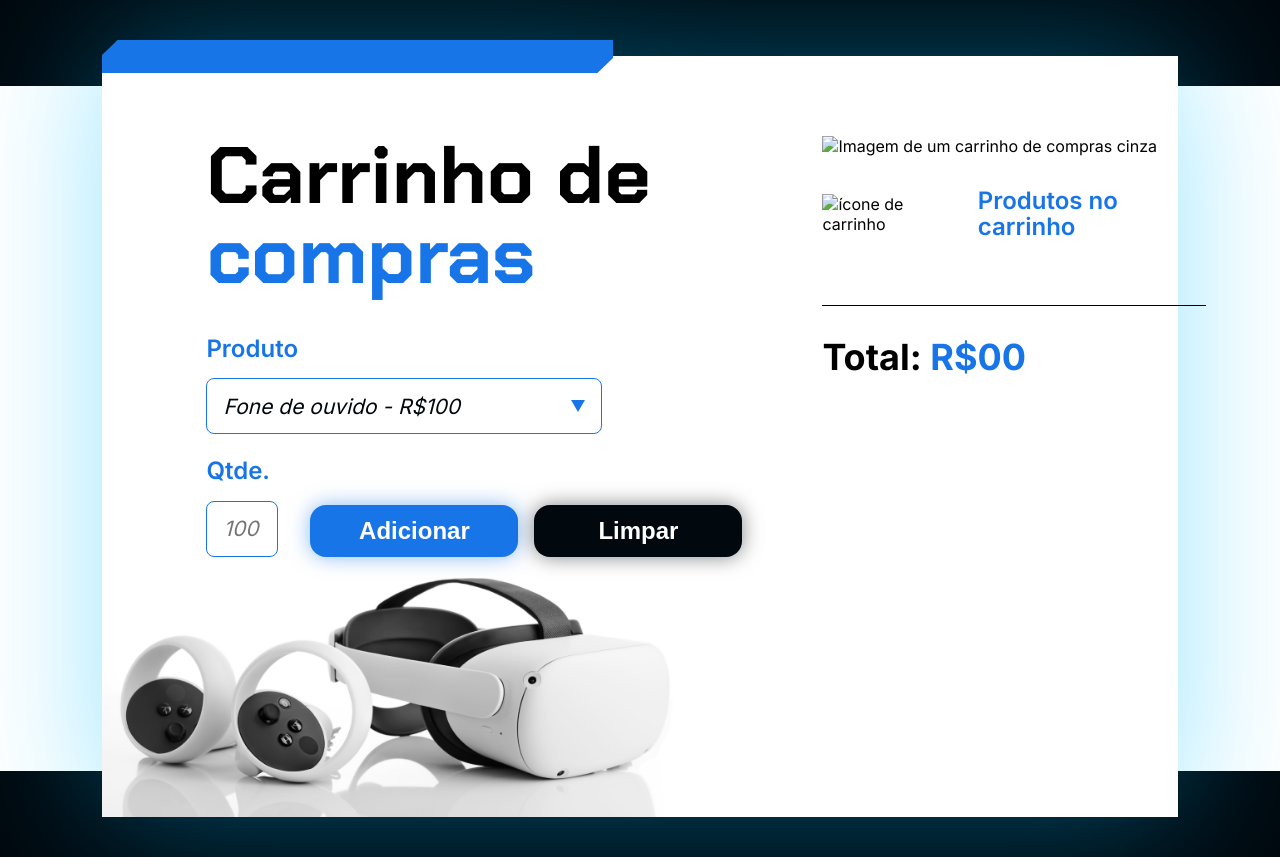
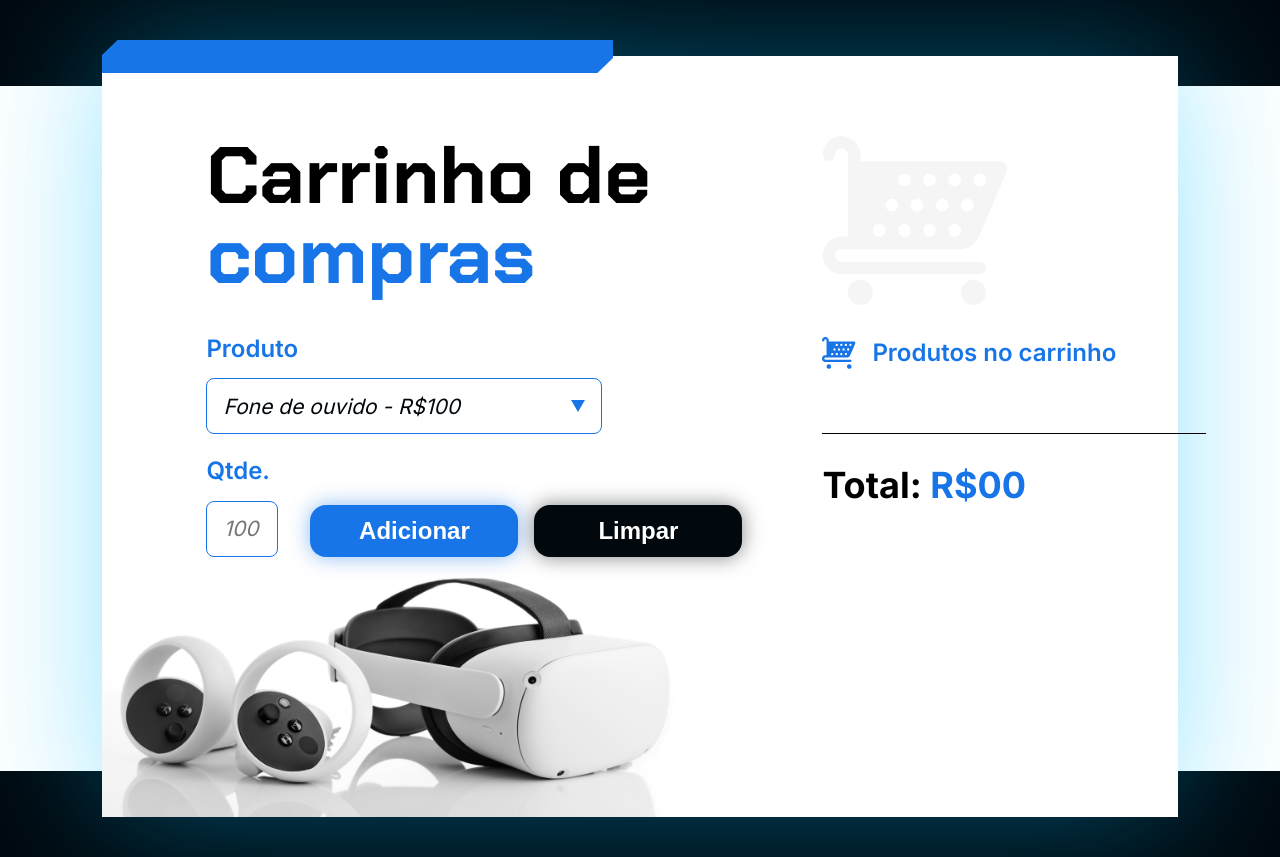
Before and after one commit to Raafimbr/Carrinho-de-compras, a plain HTML site: page index.html in a window 1280 px wide. Drawn offline with Linux system fonts and the light colour scheme; files whose address does not match are found by name.

Commit message:
Update index.html

```diff
--- a/index.html
+++ b/index.html
@@ -47,10 +47,10 @@
       </form>
     </section>
     <section class="carrinho">
-      <img src="./assets/carrinho-cinza.svg" alt="Imagem de um carrinho de compras cinza">
+      <img src="carrinho-cinza.svg" alt="Imagem de um carrinho de compras cinza">
 
       <div class="titulo-wrapper">
-        <img src="./assets/icone-carrinho.svg" alt="ícone de carrinho">
+        <img src="icone-carrinho.svg" alt="ícone de carrinho">
 
         <h2 class="carrinho__titulo">Produtos no carrinho</h2>
       </div>
@@ -67,7 +67,7 @@
     </section>
   </main>
 
-  <script src="js/app.js"></script>
+  <script src="app.js"></script>
 </body>
 
 </html>
```
